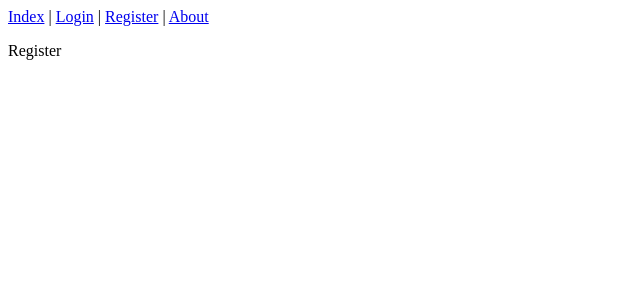
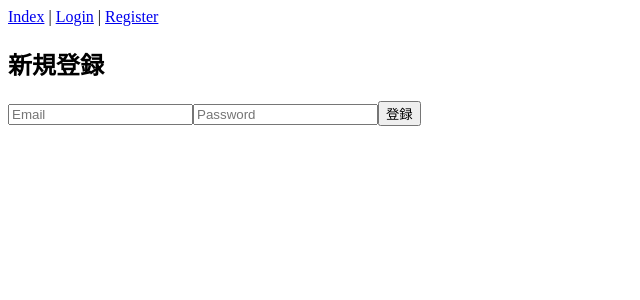
Before and after one commit to boast-app/auth, a React (Create React App) app: page /register in a window 1280 px wide. Shown: the top 300 px of the page, without its empty margins (0-640 px from the left). Built offline with nearby package versions, Linux system fonts and the light colour scheme; no server answers.

Commit message:
PrivateなRouting, Loginの完成

```diff
--- a/src/App.js
+++ b/src/App.js
@@ -2,13 +2,25 @@ import {
   Outlet,
   Link
 } from "react-router-dom"
+import { useAuthContext } from "./context/authContext"
+
 const App = () => {
+  const { user } = useAuthContext()
+
   return(
     <div>
-      <Link to="/">Index</Link> |{" "}
-      <Link to="login">Login</Link> |{" "}
-      <Link to="register">Register</Link> |{" "}
-      <Link to="about">About</Link>
+      {user===null ?
+        <div>
+          <Link to="/">Index</Link> |{" "}
+          <Link to="login">Login</Link> |{" "}
+          <Link to="register">Register</Link>
+        </div>
+        :
+        <div>
+          <Link to="/">Index</Link> |{" "}
+          <Link to="about">About</Link>
+        </div>
+      }
 
       <Outlet />
     </div>
--- a/src/Router.js
+++ b/src/Router.js
@@ -3,6 +3,7 @@ import {
   Routes,
   Route
 } from "react-router-dom"
+import Private from "./components/Private"
 import App from "./App"
 import About from "./pages/About"
 import Register from "./pages/Register"
@@ -14,7 +15,9 @@ const Router = () => {
     <BrowserRouter>
       <Routes>
         <Route path="/" element={<App />}>
-          <Route path="about" element={<About />} />
+          <Route element={<Private />}>
+            <Route path="about" element={<About />} />
+          </Route>
           <Route path="register" element={<Register />} />
           <Route path="login" element={<Login />} />
           <Route index element={<Index />} />
--- /dev/null
+++ b/src/components/Private.js
@@ -0,0 +1,21 @@
+import {
+  Outlet,
+  Navigate
+} from "react-router"
+import { useAuthContext } from "../context/authContext"
+
+const Private = () => {
+  const { user } = useAuthContext()
+
+  if(user===null) {
+    return(
+      <Navigate to="/" />
+    )
+  }
+
+  return(
+    <Outlet />
+  )
+}
+
+export default Private
--- /dev/null
+++ b/src/context/authContext.js
@@ -0,0 +1,34 @@
+import { createContext, useState, useContext, useEffect } from "react"
+import firebase from "../plugins/firebase"
+import "firebase/auth"
+
+const AuthContext = createContext()
+
+export function useAuthContext() {
+  return useContext(AuthContext)
+}
+
+export function AuthProvider({ children }) {
+  const [user, setUser] = useState("")
+  const [loading, setLoading] = useState(true)
+
+  const value = {
+    user,
+  }
+
+  useEffect(() => {
+    const unsubscribed = firebase.auth().onAuthStateChanged((user) => {
+      setUser(user)
+      setLoading(false)
+    })
+    return () => {
+      unsubscribed()
+    }
+  }, [])
+
+  if (loading) {
+    return <div />
+  }
+
+  return <AuthContext.Provider value={value}>{children}</AuthContext.Provider>
+}
--- a/src/index.js
+++ b/src/index.js
@@ -1,5 +1,11 @@
 import { render } from "react-dom"
 import Router from "./Router"
+import { AuthProvider } from "./context/authContext"
 
 const rootDom = document.getElementById("root")
-render(<Router />, rootDom)
+render(
+  <AuthProvider>
+    <Router />
+  </AuthProvider>,
+  rootDom
+)
--- a/src/pages/About.js
+++ b/src/pages/About.js
@@ -1,8 +1,20 @@
+import { useAuthContext } from "../context/authContext"
+import firebase from "../plugins/firebase"
+import "firebase/auth"
+
 const About = () => {
+  const { user } = useAuthContext()
+
+  const handleOnLogout = () => {
+    firebase.auth().signOut()
+  }
+
   return(
     <div>
       <p>About</p>
       <p>ログインしていないと見れないよ</p>
+      <p>{user===null ? "" : user.email}</p>
+      <button onClick={handleOnLogout}>ログアウト</button>
     </div>
   )
 }
--- a/src/pages/Login.js
+++ b/src/pages/Login.js
@@ -1,7 +1,38 @@
+import { useState } from "react"
+import firebase from "../plugins/firebase"
+import "firebase/auth"
+import { useNavigate } from "react-router-dom"
+
 const Login = () => {
+  const [email, setEmail] = useState("")
+  const [password, setPassword] = useState("")
+  const [dis, setDis] = useState(false)
+
+  let navigate = useNavigate()
+
+  const handleOnSubmit = () => {
+    setDis(true)
+    firebase.auth().signInWithEmailAndPassword(email, password)
+      .then(() => {
+        setEmail("")
+        setPassword("")
+        setDis(false)
+        navigate("/")
+      })
+      .catch((err) => {
+        console.log(err.code)
+        setDis(false)
+      })
+  }
+
   return(
     <div>
-      <p>Login</p>
+      <h2>ログイン</h2>
+      <div>
+        <input type="email" placeholder="Email" onChange={(e) => setEmail(e.target.value)} value={email} />
+        <input type="password" placeholder="Password" onChange={(e) => setPassword(e.target.value)} value={password} />
+        <button onClick={handleOnSubmit} disabled={dis}>ログイン</button>
+      </div>
     </div>
   )
 }
--- a/src/pages/Register.js
+++ b/src/pages/Register.js
@@ -1,7 +1,38 @@
+import { useState } from "react"
+import firebase from "../plugins/firebase"
+import "firebase/auth"
+import { useNavigate } from "react-router-dom"
+
 const Register = () => {
+  const [email, setEmail] = useState("")
+  const [password, setPassword] = useState("")
+  const [dis, setDis] = useState(false)
+
+  let navigate = useNavigate()
+
+  const handleOnSubmit = () => {
+    setDis(true)
+    firebase.auth().createUserWithEmailAndPassword(email, password)
+      .then(() => {
+        setEmail("")
+        setPassword("")
+        setDis(false)
+        navigate("/")
+      })
+      .catch((err) => {
+        console.log(err.code)
+        setDis(false)
+      })
+  }
+
   return(
     <div>
-      <p>Register</p>
+      <h2>新規登録</h2>
+      <div>
+        <input type="email" placeholder="Email" onChange={(e) => setEmail(e.target.value)} value={email} />
+        <input type="password" placeholder="Password" onChange={(e) => setPassword(e.target.value)} value={password} />
+        <button onClick={handleOnSubmit} disabled={dis}>登録</button>
+      </div>
     </div>
   )
 }
--- /dev/null
+++ b/src/plugins/firebase.js
@@ -0,0 +1,6 @@
+import firebase from "firebase/app"
+import firebaseConfig from "./firebase.json"
+
+firebase.initializeApp(firebaseConfig)
+
+export default firebase
```
Also changed, not shown: 1 other file (tests, documents, lock files or other folders).
